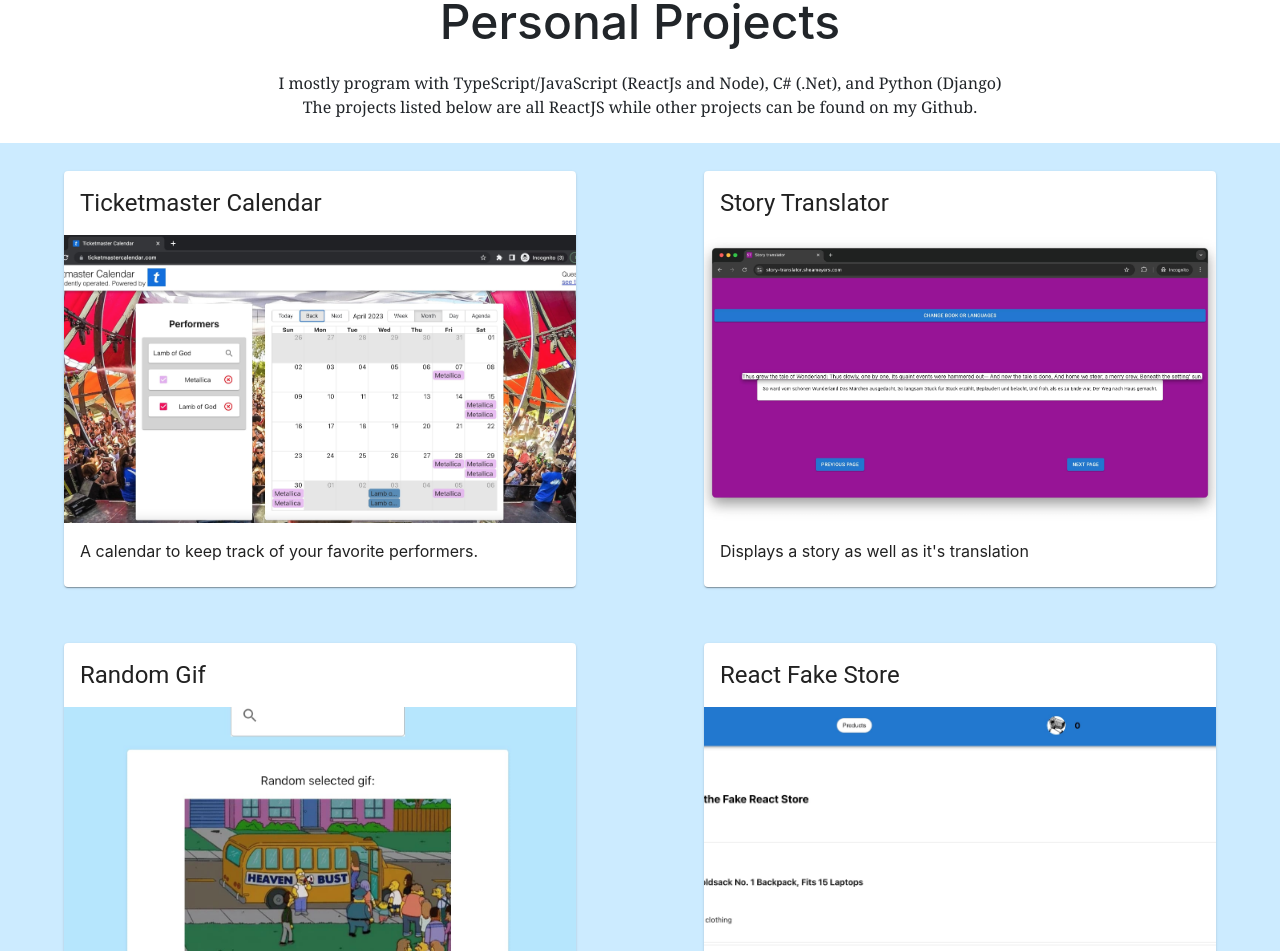
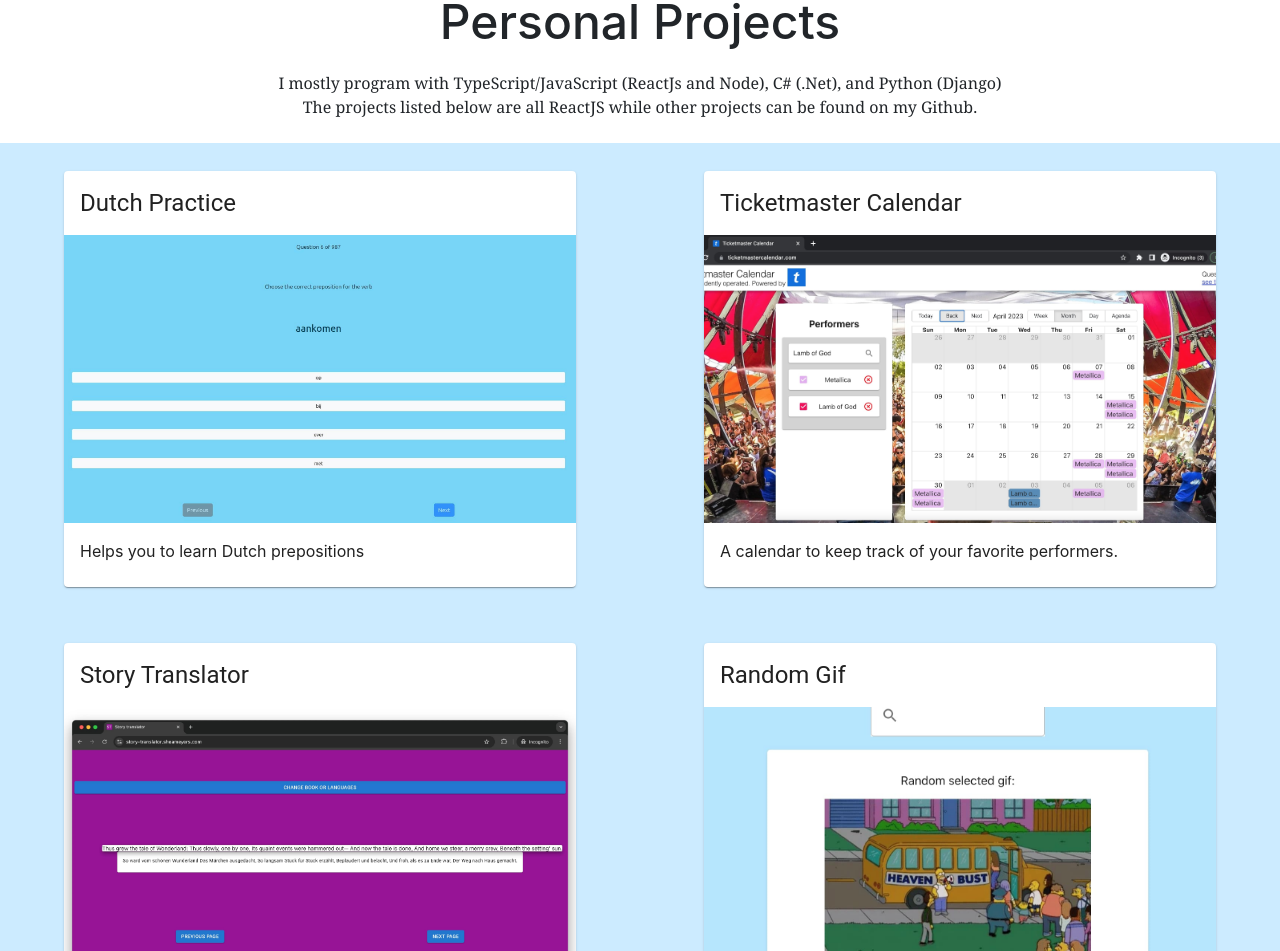
Before and after one commit to SheaMeyers/SheaMeyers.github.io, a React (Create React App) app: page / in a window 1280 px wide. Shown: the part 880-1831 px from the top of the page. Built offline with nearby package versions, Linux system fonts and the light colour scheme.

Commit message:
Add section about new dutch practice app

```diff
--- a/src/Home.tsx
+++ b/src/Home.tsx
@@ -15,6 +15,7 @@ import indecisionPhoto from "./indecisionPhoto.jpg";
 import expensifyPhoto from "./expensifyPhoto.jpg";
 import reactFakeStore from "./reactFakeStore.jpg";
 import storyTranslator from "./storyTranslator.jpg";
+import dutchPractice from "./dutchPractice.jpg";
 import "./Home.css";
 
 const useStyles = makeStyles((theme: Theme) =>
@@ -58,6 +59,23 @@ const Home: React.FC = () => {
           <br />
         </div>
         <div className="Projects-portion--projects">
+          <a
+            href="https://dutch-practice.sheameyers.com/"
+            target="_blank"
+            rel="noopener noreferrer"
+          >
+            <Card className={classes.root}>
+              <CardHeader title="Dutch Practice" />
+              <CardMedia
+                className={classes.media}
+                image={dutchPractice}
+                title="Dutch Practice"
+              />
+              <CardContent>
+                Helps you to learn Dutch prepositions
+              </CardContent>
+            </Card>
+          </a>
           <a
             href="https://ticketmaster-calendar.sheameyers.com/"
             target="_blank"
```
Also changed, not shown: src/dutchPractice.jpg (added).
